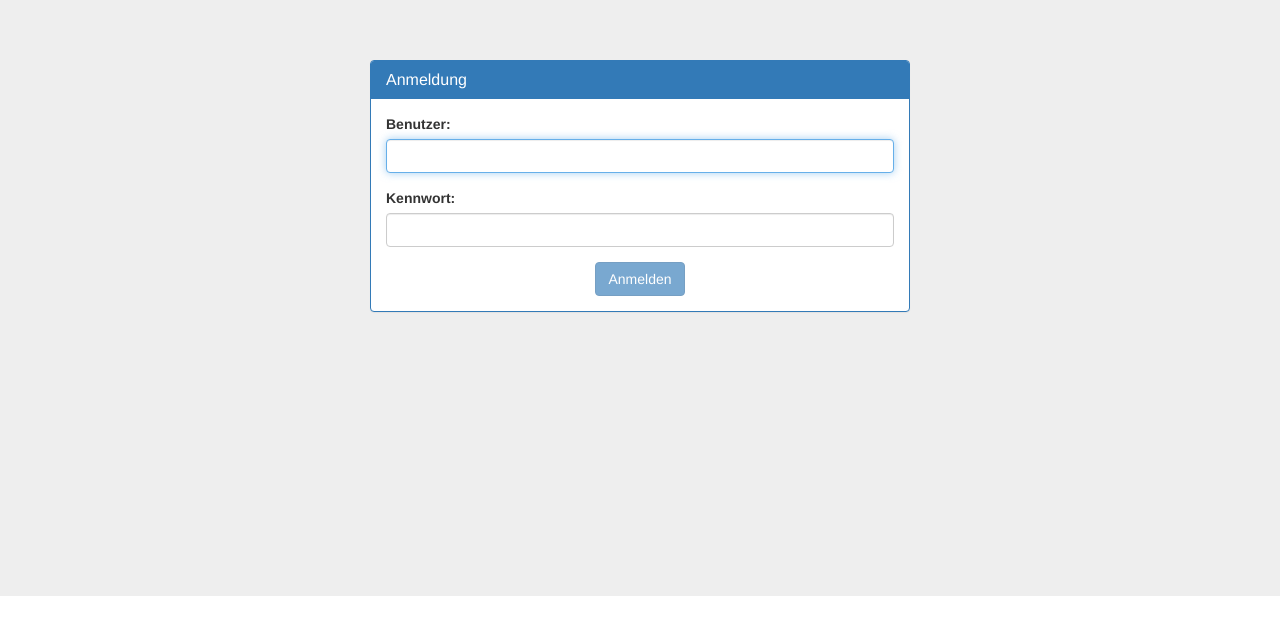
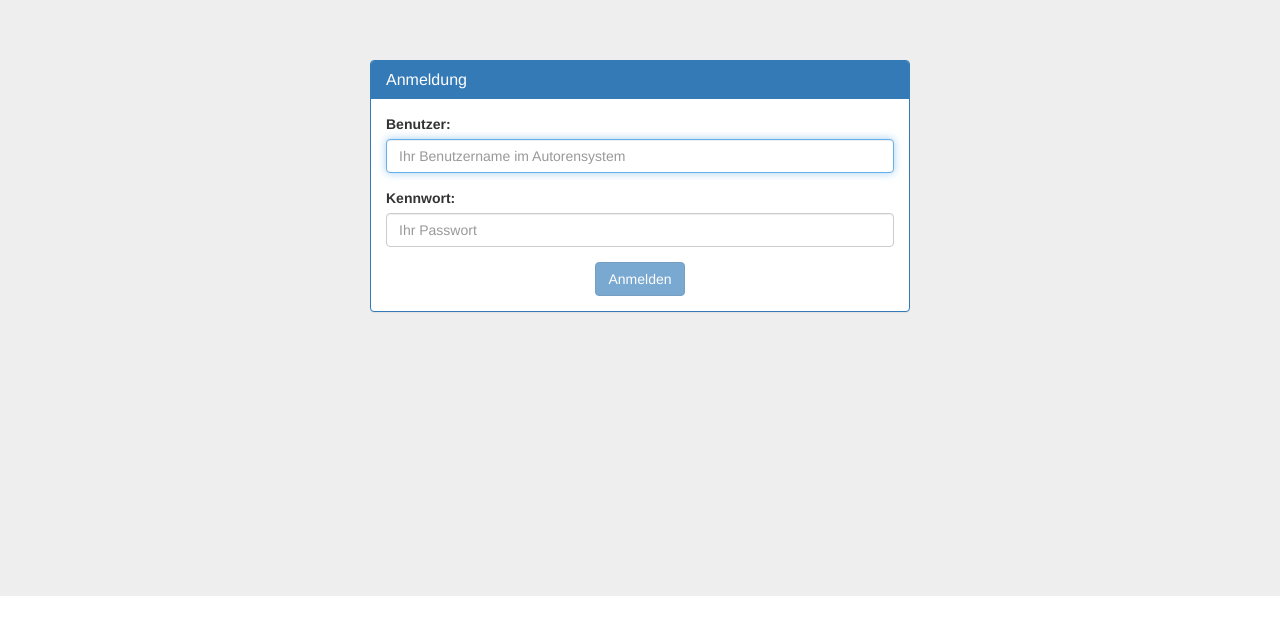
Before and after one commit to torstenwerner/gw2, a website with bundled scripts: page alfmock.html in a window 1280 px wide. Shown: the part 204-830 px from the top of the page. Built offline with nearby package versions, Linux system fonts and the light colour scheme.

Commit message:
improve loginForm

```diff
--- a/alfmock.html
+++ b/alfmock.html
@@ -27,18 +27,20 @@
                     <div class="form-group">
                         <label for="username">Benutzer:</label>
                         <input type="text" id="username" name="username" class="form-control"
-                               ng-model="alf.storage.person.userName" required autofocus/>
+                               ng-model="alf.storage.person.userName" required autofocus
+                               placeholder="Ihr Benutzername im Autorensystem"/>
                     </div>
                     <div class="form-group">
                         <label for="password">Kennwort:</label>
                         <input type="password" id="password" name="password" class="form-control"
-                               ng-model="alf.storage.person.password" required/>
+                               ng-model="alf.storage.person.password" required
+                               placeholder="Ihr Passwort"/>
                     </div>
                     <button type="submit" class="btn btn-primary center-block" ng-disabled="!alf.loginForm.$valid">
                         Anmelden
                     </button>
                 </div>
-                <div class="panel-footer" ng-show="alf.logoutmsg">
+                <div class="panel-footer text-success" ng-show="alf.logoutmsg">
                     {{ alf.logoutmsg }}
                 </div>
             </form>
@@ -62,7 +64,9 @@
 
 <div class="container" ng-show="alf.storage.person.signedIn">
     <h1>Hello to Alfmock!</h1>
+
     <p class="lead">Jetzt wird es interessant.</p>
+
     <p>Naja, wollen nicht zuviel versprechen.</p>
 </div>
 
```
